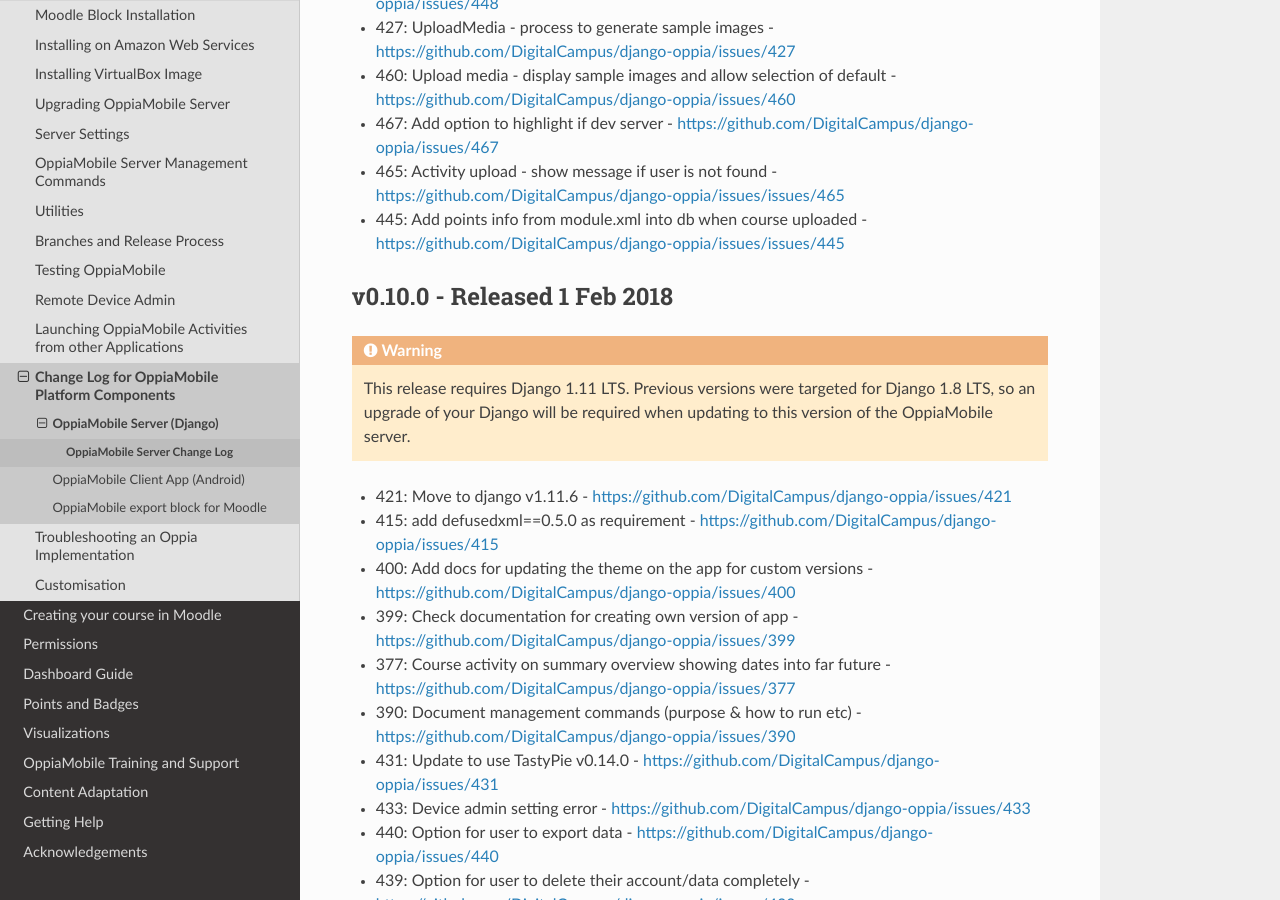
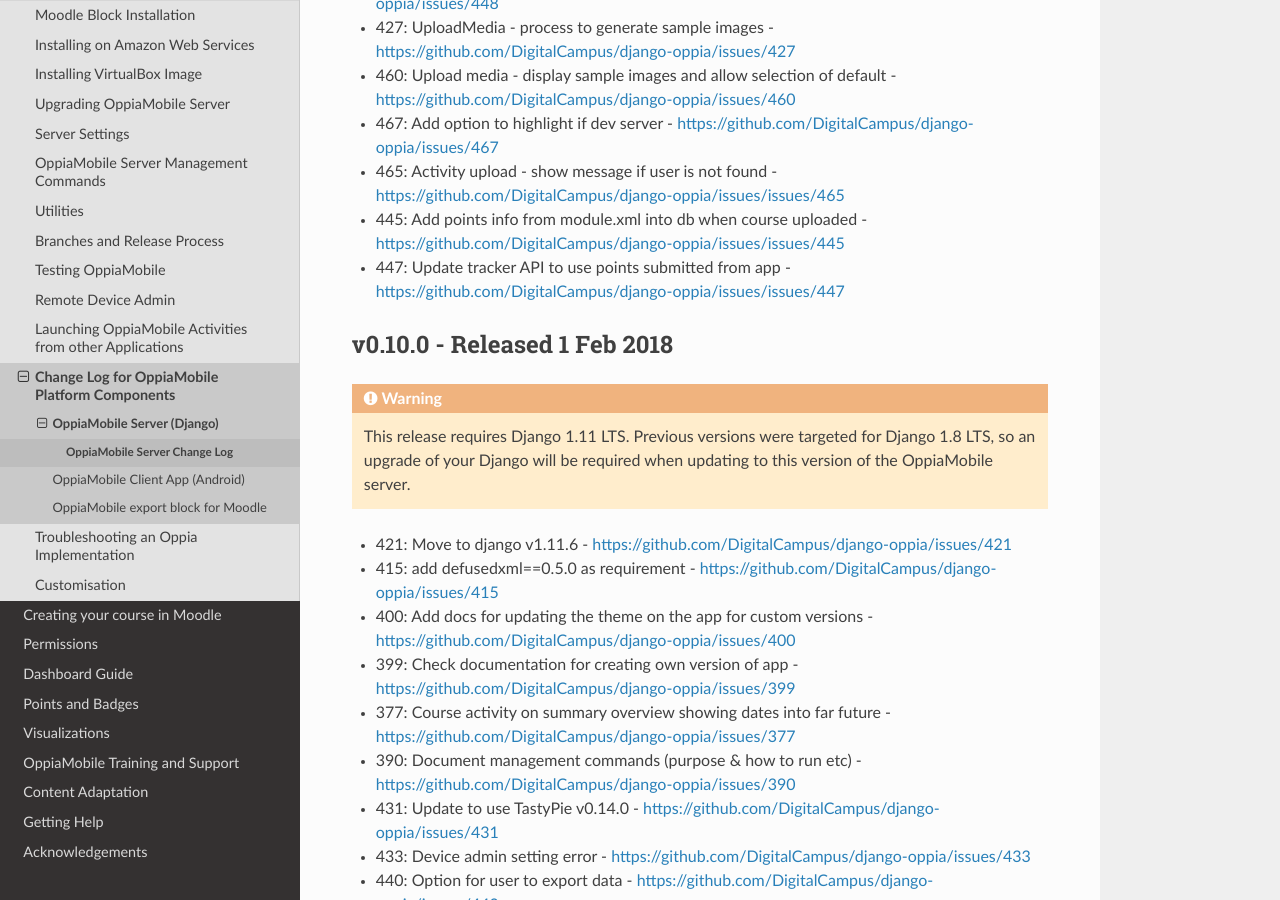
Before and after one commit to DigitalCampus/django-oppia, a Sphinx documentation site: the page built from docs/dev/changelog_server.rst, in a window 1280 px wide and 900 px high, scrolled down 757 px. Built offline with Sphinx 7.4.7 and the Read the Docs theme 2.0.0, drawn with Linux system fonts in a browser that asks for light colours; the version number is read from the project's files by our own code.

Commit message:
update docs

```diff
--- a/docs/dev/changelog_server.rst
+++ b/docs/dev/changelog_server.rst
@@ -24,7 +24,7 @@
 * 467: Add option to highlight if dev server - https://github.com/DigitalCampus/django-oppia/issues/467
 * 465: Activity upload - show message if user is not found - https://github.com/DigitalCampus/django-oppia/issues/issues/465
 * 445: Add points info from module.xml into db when course uploaded - https://github.com/DigitalCampus/django-oppia/issues/issues/445
-
+* 447: Update tracker API to use points submitted from app - https://github.com/DigitalCampus/django-oppia/issues/issues/447
 
 
 .. _serverv0.10.0:
```
